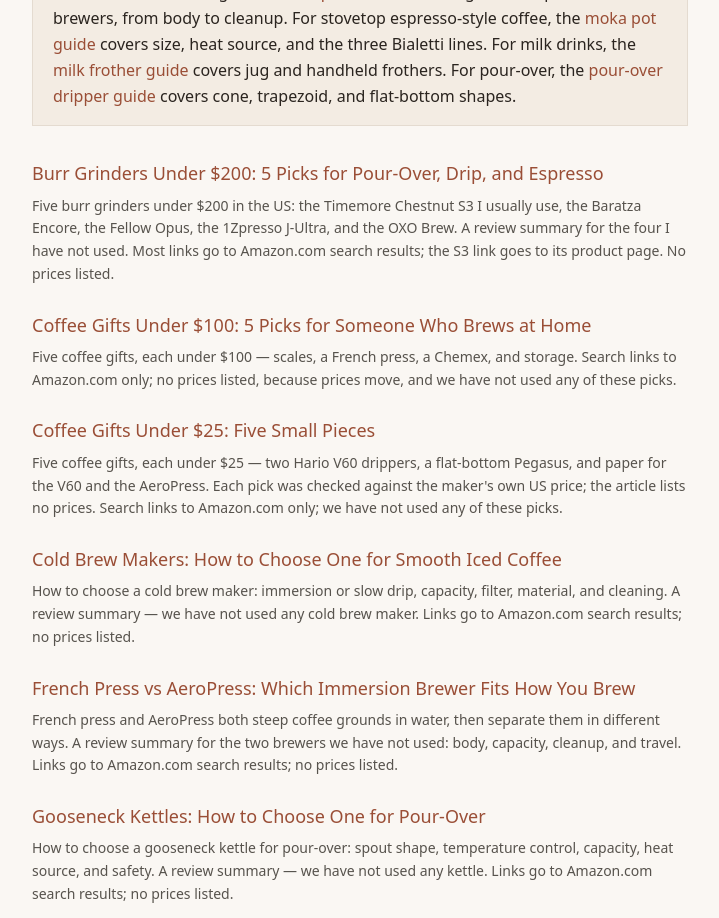
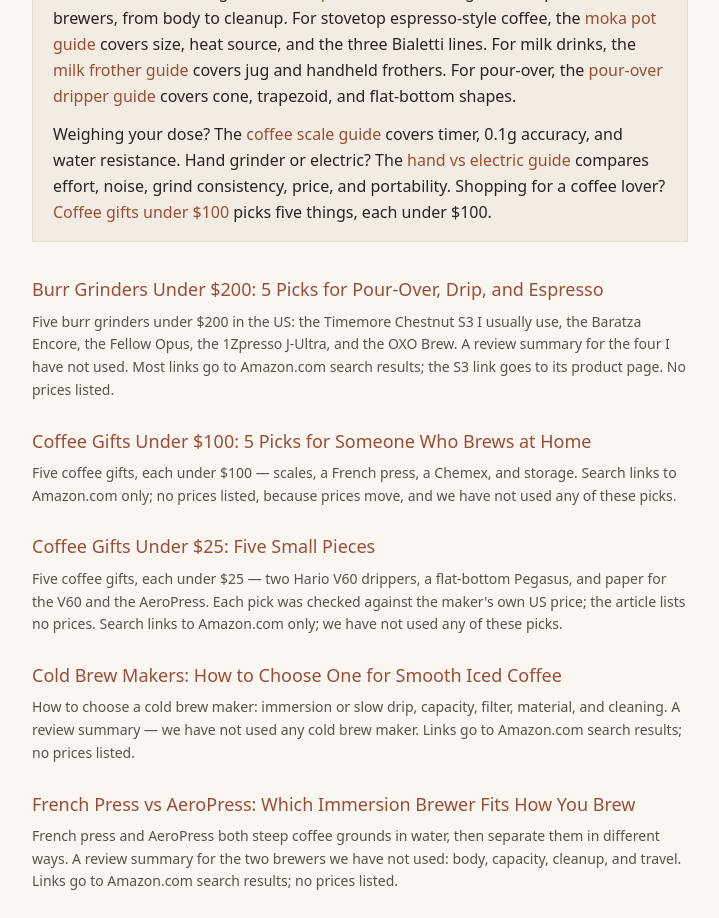
Before and after one commit to hirakiyoshitaka/coffee-mill-compare, a Next.js app: page /en in a window 1280 px wide. Shown: the part 980-1898 px from the top of the page, without its empty margins (280-999 px from the left). Built offline with nearby package versions, Linux system fonts and the light colour scheme; no server answers.

Commit message:
EN top: add Start here entries for scale, hand-vs-electric, gifts-under-100

```diff
--- a/src/app/(en)/en/page.tsx
+++ b/src/app/(en)/en/page.tsx
@@ -79,6 +79,21 @@ const featured = (
       </Link>{" "}
       covers cone, trapezoid, and flat-bottom shapes.
     </p>
+    <p className="mt-3 text-base leading-relaxed">
+      Weighing your dose? The{" "}
+      <Link href="/en/articles/coffee-scale-guide/" className="text-[var(--accent)] underline-offset-4 hover:underline">
+        coffee scale guide
+      </Link>{" "}
+      covers timer, 0.1g accuracy, and water resistance. Hand grinder or electric? The{" "}
+      <Link href="/en/articles/hand-vs-electric-coffee-mill/" className="text-[var(--accent)] underline-offset-4 hover:underline">
+        hand vs electric guide
+      </Link>{" "}
+      compares effort, noise, grind consistency, price, and portability. Shopping for a coffee lover?{" "}
+      <Link href="/en/articles/coffee-gifts-under-100/" className="text-[var(--accent)] underline-offset-4 hover:underline">
+        Coffee gifts under $100
+      </Link>{" "}
+      picks five things, each under $100.
+    </p>
   </section>
 );
 
```
